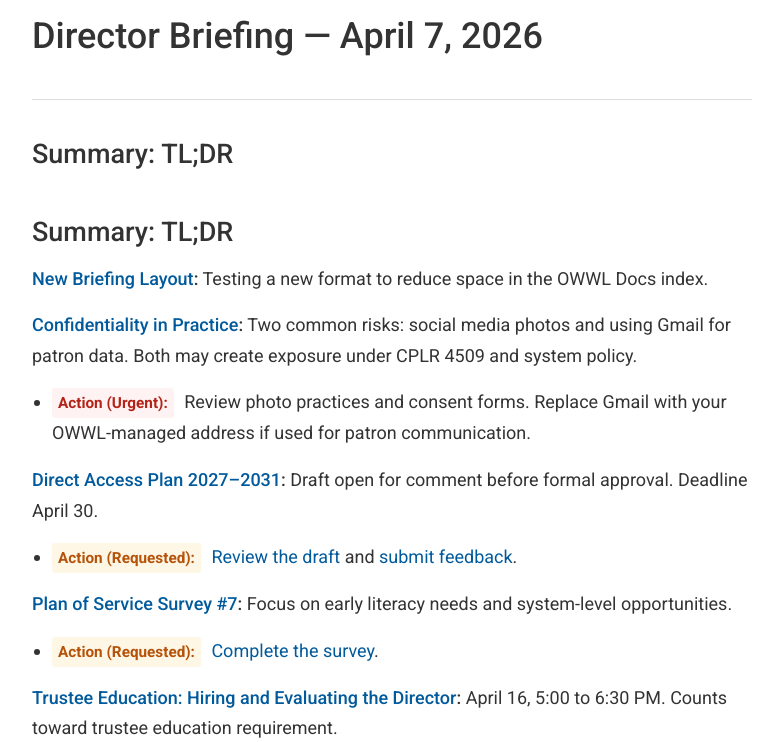
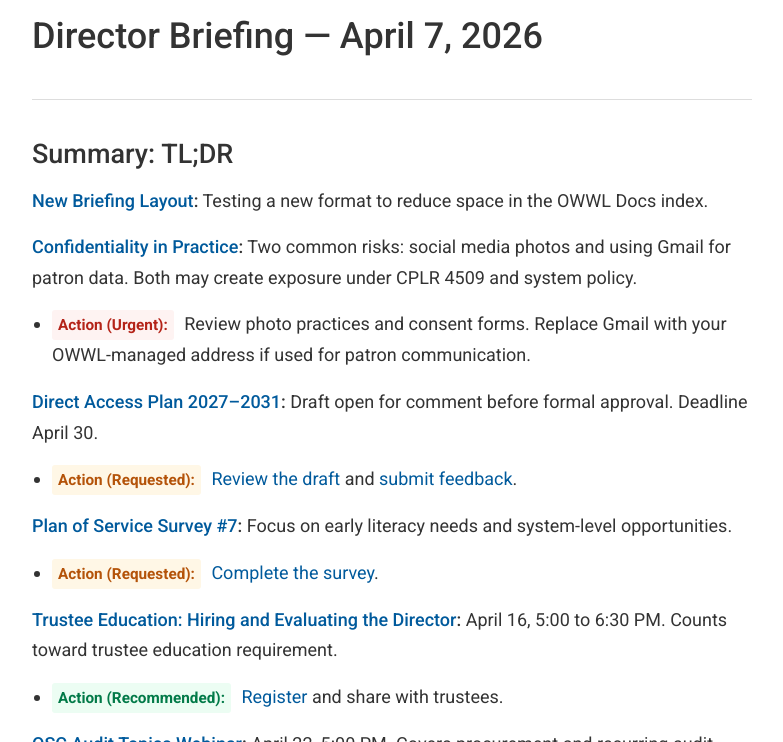
Before and after one commit to projectlibrarian/director-briefing, a Jekyll site: the page built from briefings/2026.04.06.md, in a window 1280 px wide and 900 px high, cut to the strip 158-900 px from the top of the window. Shown: the whole strip, without its empty margins (248-1031 px from the left). Built offline with Jekyll 4.4.1, drawn with Linux system fonts in a browser that asks for light colours.

Commit message:
Update 2026.04.06.md

```diff
--- a/briefings/2026.04.06.md
+++ b/briefings/2026.04.06.md
@@ -6,8 +6,6 @@ title: Director Briefing - April 6, 2026
 # Director Briefing — April 7, 2026
 
 ---
-
-## Summary: TL;DR
 
 ## Summary: TL;DR
 
```
